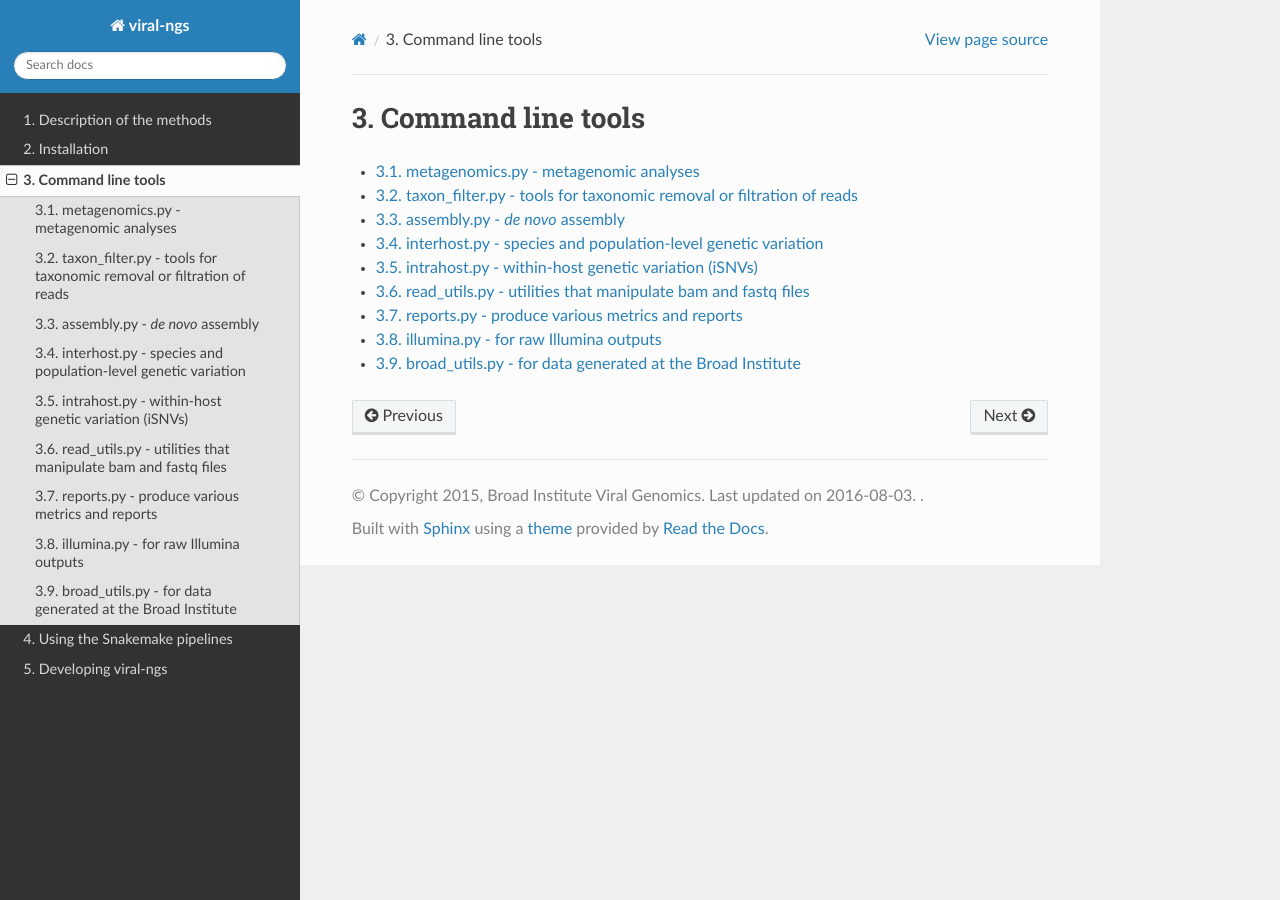
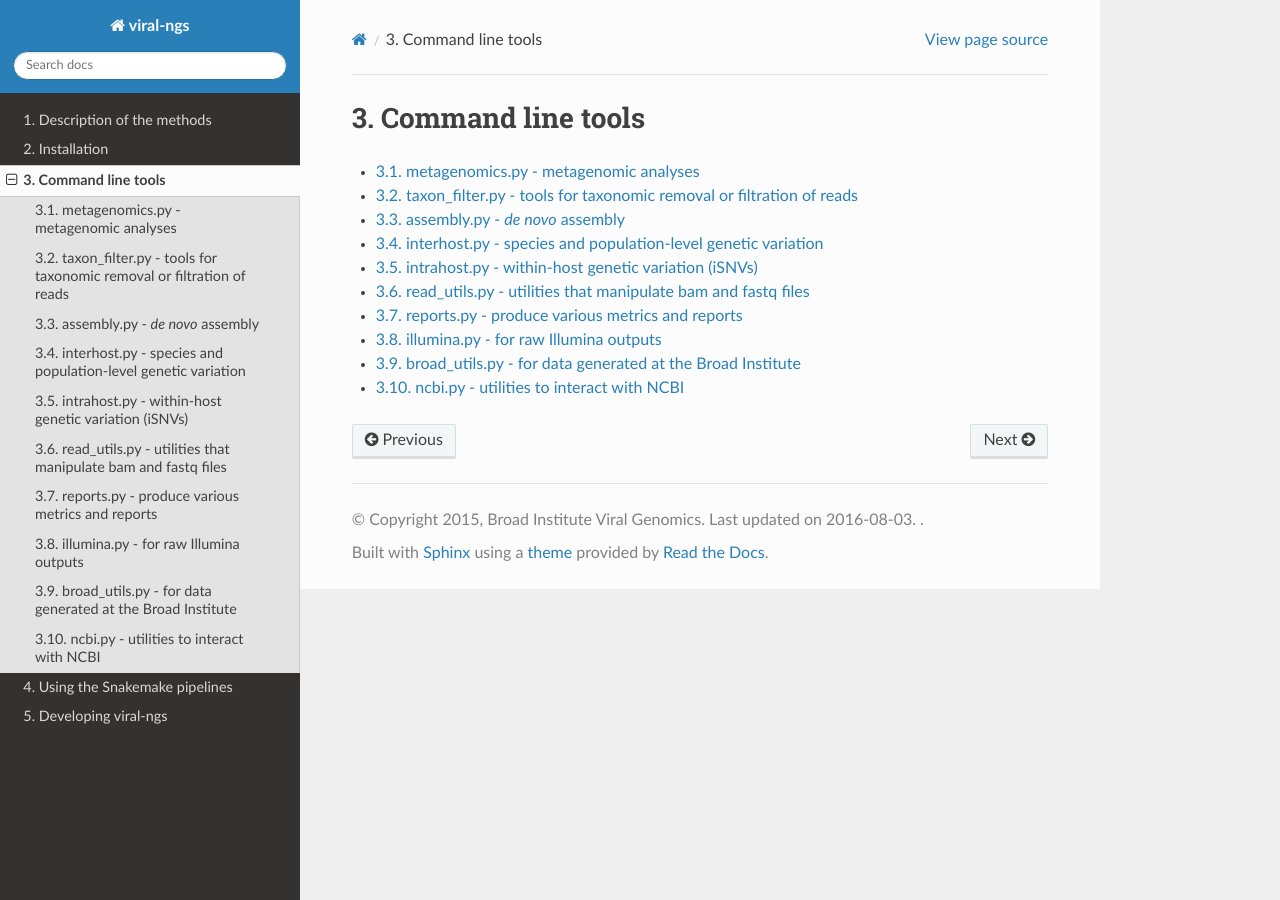
Before and after one commit to broadinstitute/viral-ngs, a Sphinx documentation site: the page built from docs/cmdline.rst, in a window 1280 px wide. Built offline with Sphinx 7.4.7 and the Read the Docs theme 2.0.0, drawn with Linux system fonts in a browser that asks for light colours; formulas are drawn with MathJax 3.

Commit message:
add ncbi.py to docs

```diff
--- a/docs/cmdline.rst
+++ b/docs/cmdline.rst
@@ -12,3 +12,4 @@ Command line tools
    reports
    illumina
    broad_utils
+   ncbi
--- /dev/null
+++ b/docs/ncbi.rst
@@ -0,0 +1,7 @@
+ncbi.py - utilities to interact with NCBI
+=============================================================
+
+.. argparse::
+    :module:  ncbi
+    :func:    full_parser
+    :prog:    ncbi.py
```
